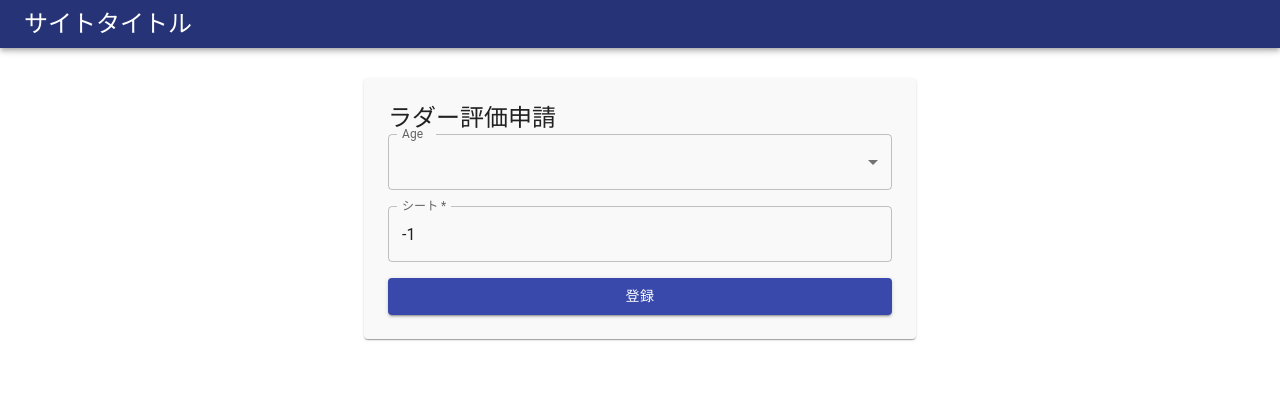
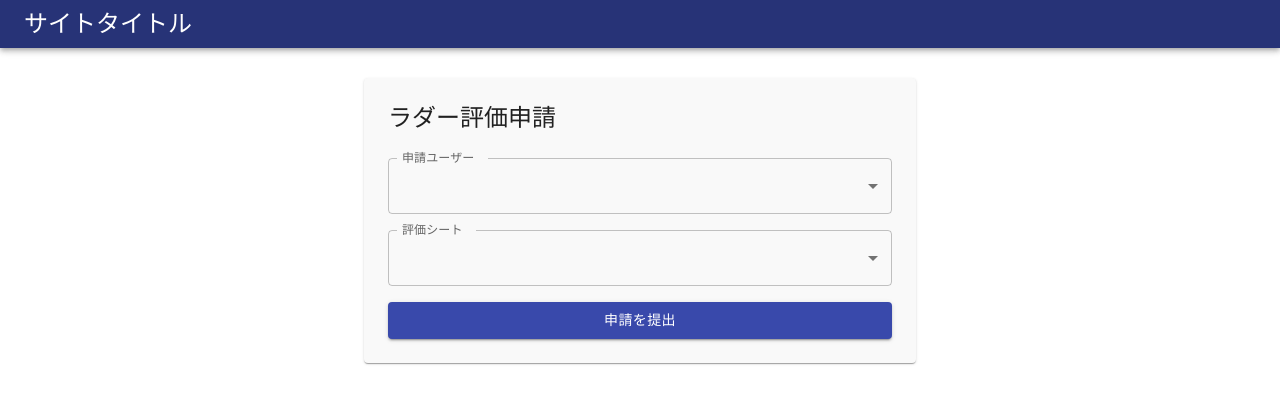
Before and after one commit to tamura-up/cladder-app-rensyuu, a Next.js app in the folder frontend/: page /ladders/applications/create in a window 1280 px wide. Shown: the top 404 px of the page. Built offline with nearby package versions, Linux system fonts and the light colour scheme; what @aspida/axios would draw is missing.

Commit message:
ユーザー、シート選択ダイアログ実装

```diff
--- a/frontend/src/components/ladders/applications/create/CreateForm/index.tsx
+++ b/frontend/src/components/ladders/applications/create/CreateForm/index.tsx
@@ -1,4 +1,4 @@
-import { Button, FormControl, InputLabel, Stack, TextField } from '@mui/material';
+import { Button, FormControl, InputLabel,  MenuItem, Select, Stack, TextField } from '@mui/material';
 import { Controller, useForm } from 'react-hook-form';
 import { useState } from 'react';
 import FieldErrorMessages from '@/components/shared/FieldErrorMessages';
@@ -11,6 +11,7 @@ import { useMutation } from 'react-query';
 import { apiClient } from '@/lib/apiClient';
 import { AxiosError } from 'axios';
 import UserSelect from '@/components/shared/UserSelect';
+import SheetSelect from '@/components/shared/SheetSelect';
 
 
 const CreateForm = () => {
@@ -57,12 +58,13 @@ const CreateForm = () => {
     setNonFieldErrors(null);
   };
 
-  const users=[{id:1,fullName:"test1"},{id:2,fullName:"test2"}];
+  const users = [{ id: 1, fullName: 'test1' }, { id: 2, fullName: 'test2' }];
+  const sheets = [{ id: 1, name: 'test1', level: 1 }, { id: 2, name: 'test2', level: 2 }];
 
   return (
     <>
       <form onSubmit={handleSubmit(onSubmit)}>
-        <Stack spacing={2}>
+        <Stack spacing={2} sx={{ pt: 3 }}>
           <Controller
             name='user'
             control={control}
@@ -70,59 +72,49 @@ const CreateForm = () => {
             rules={{ required: '選択してください' }}
             render={({ field }) =>
               <FormControl fullWidth>
-                <InputLabel id="demo-simple-select-label">Age</InputLabel>
+                <InputLabel id='user-select-label'>申請ユーザー</InputLabel>
                 <UserSelect
                   {...field}
-                  data={users}
+                  users={users}
+                  variant="outlined"
                   required
-                  labelId="demo-simple-select-label"
-                  // id="demo-simple-select"
-                  label="Age"
+                  labelId='user-select-label'
+                  id='user-select'
+                  label="申請ユーザー"
                 />
               </FormControl>
             }
           />
+          <FieldErrorMessages name='user' errors={errors} />
 
-          {/*<Controller*/}
-          {/*  name='user'*/}
-          {/*  control={control}*/}
-          {/*  defaultValue={0}*/}
-          {/*  rules={{ required: '選択してください' }}*/}
-
-          {/*  render={({ field }) =>*/}
-          {/*    <TextField {...field}*/}
-          {/*               label='ユーザー'*/}
-          {/*               required*/}
-          {/*               InputLabelProps={{*/}
-          {/*                 shrink: true,*/}
-          {/*               }}*/}
-          {/*               error={!!errors.user}*/}
-          {/*               helperText={errors.user?.message || ''}*/}
-          {/*    />}*/}
-          {/*/>*/}
-          <FieldErrorMessages name='user' errors={errors} />
           <Controller
             name='sheet'
             control={control}
             defaultValue={-1}
             rules={{ required: '選択してください' }}
             render={({ field }) =>
-              <TextField {...field}
-                         label='シート'
-                         required
-                         InputLabelProps={{
-                           shrink: true,
-                         }}
-                         error={!!errors.sheet}
-                         helperText={errors.sheet?.message || ''}
-              />}
+              <FormControl
+                variant="outlined"
+                fullWidth>
+                <InputLabel id='sheet-select-label'>評価シート</InputLabel>
+                <SheetSelect
+                  {...field}
+                  sheets={sheets}
+                  required
+                  labelId='sheet-select-label'
+                  id='sheet-select'
+                  label="評価シート"
+                />
+              </FormControl>
+            }
           />
           <FieldErrorMessages name='sheet' errors={errors} />
 
           <FormErrorMessages errors={nonFieldErrors} />
-          <Button type='submit' variant='contained' disabled={loading}>登録</Button>
+          <Button type='submit' variant='contained' disabled={loading}>申請を提出</Button>
         </Stack>
       </form>
+
     </>
   );
 };
--- a/frontend/src/components/ladders/applications/create/index.tsx
+++ b/frontend/src/components/ladders/applications/create/index.tsx
@@ -7,7 +7,6 @@ const CreateApplicationContainer = () => {
       <Paper>
         <Box sx={{ p: 3 }}>
           <Typography component='h2' variant='h5'>ラダー評価申請</Typography>
-
           <CreateForm />
         </Box>
       </Paper>
--- /dev/null
+++ b/frontend/src/components/shared/SheetSelect/index.tsx
@@ -0,0 +1,41 @@
+import React from 'react';
+import { MenuItem, Select, SelectProps } from '@mui/material';
+
+/**
+ * シート選択用の Select
+ */
+
+
+interface SheetInfo {
+  id: number,
+  name: string,
+  level: number,
+}
+
+interface Props extends SelectProps {
+  sheets: SheetInfo[];
+}
+
+const RomeNumbers = ['0', 'I', 'II', 'III', 'IV', 'V', 'VI', 'VII', 'VIII', 'IX', 'X'];
+
+const romeNum = (x: number) => {
+  if (x >= RomeNumbers.length) return x.toString();
+  return RomeNumbers[x];
+};
+
+const SheetSelect = React.forwardRef(function X(props: Props, ref: any) {
+  const { sheets: data, ..._props } = props;
+
+  return (<>
+    <Select
+      {..._props}
+      ref={ref}
+    >
+      {data.map((sheet: any) => (
+        <MenuItem key={sheet.id} value={sheet.id}>【レベル {romeNum(sheet.level)}】{sheet.name}</MenuItem>
+      ))}
+    </Select>
+  </>);
+});
+
+export default SheetSelect;
--- a/frontend/src/components/shared/UserSelect/index.tsx
+++ b/frontend/src/components/shared/UserSelect/index.tsx
@@ -1,8 +1,23 @@
 import React from 'react';
-import { MenuItem, Select } from '@mui/material';
+import { MenuItem, Select, SelectProps } from '@mui/material';
 
-const UserSelect = React.forwardRef(function X(props: any, ref: any) {
-  const { data: data, ..._props } = props;
+/**
+ * ユーザー選択用の Select
+ */
+
+
+interface UserInfo {
+  id: number,
+  fullName: string,
+}
+
+interface Props extends SelectProps {
+  users: UserInfo[];
+}
+
+
+const UserSelect = React.forwardRef(function X(props: Props, ref: any) {
+  const { users: data, ..._props } = props;
 
   return (<>
     <Select
```
